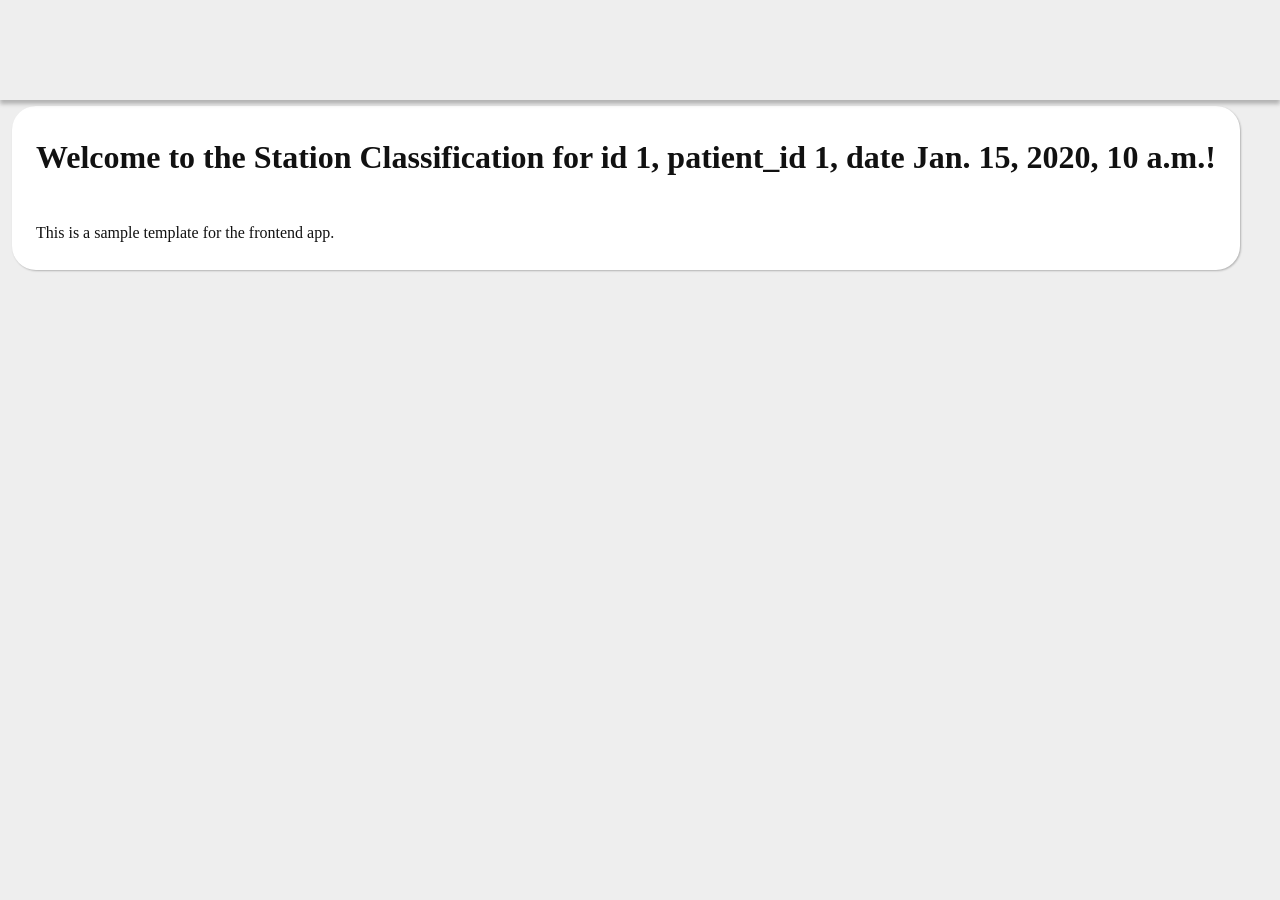
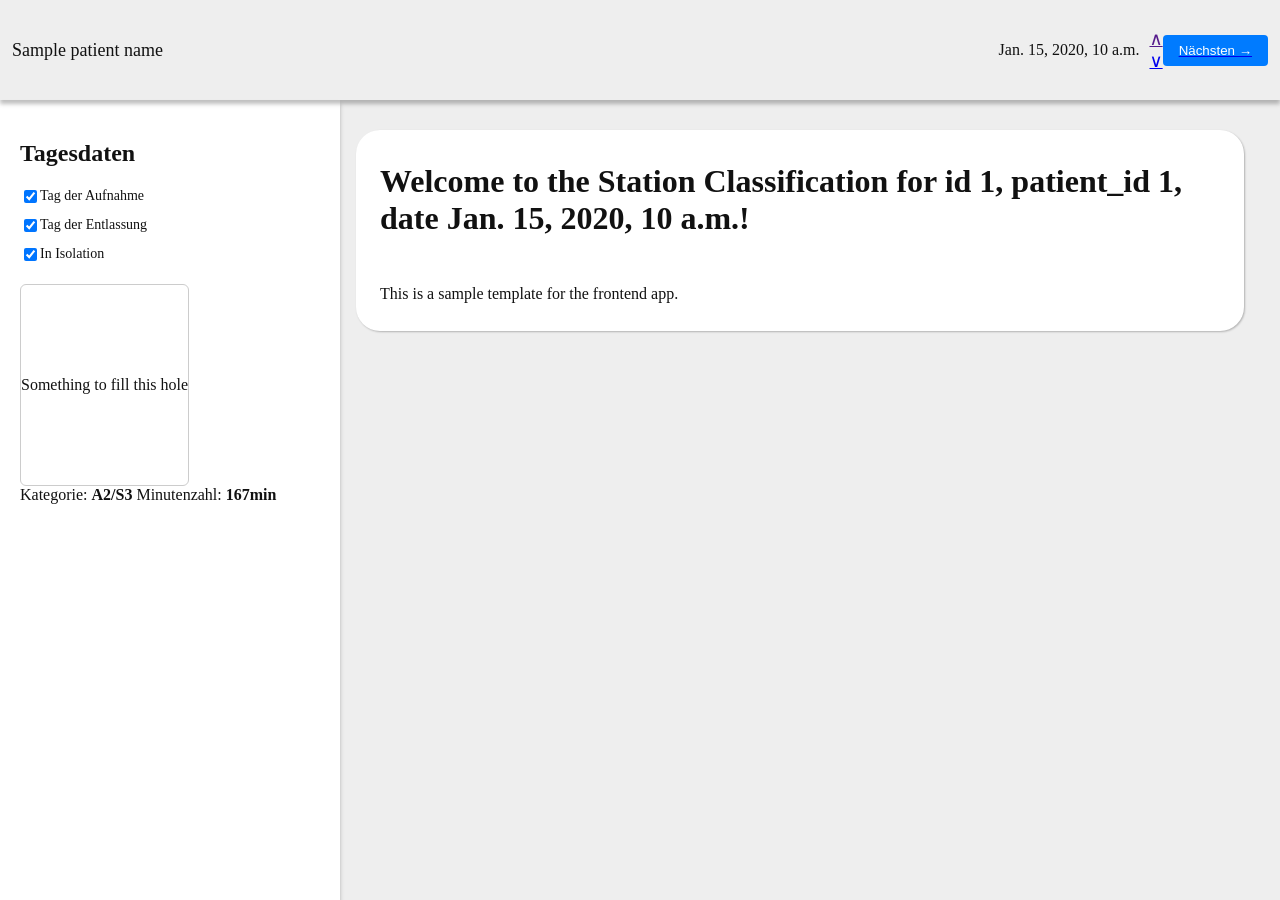
Before and after one commit to aalhousse/medical-staff-assessment, a Django app: template frontend/templates/frontend/classification.html in a window 1280 px wide. Run offline with Django 5.2, Linux system fonts and the light colour scheme; the template is opened without the code that fills it: most values are stand-ins (such as "Sample title", 1, 10 or a date in 2020); parts of the project's set-up code (start-up, migrations or seed data) failed here and were passed over.

Commit message:
Header and sidebar for classification view

```diff
--- a/frontend/static/frontend/css/style.css
+++ b/frontend/static/frontend/css/style.css
@@ -50,6 +50,53 @@ header {
   box-sizing: border-box;
 }
 
+header .left-section h1 {
+  margin: 0;
+  font-size: 18px;
+  font-weight: 400;
+}
+
+header .right-section {
+  display: flex;
+  align-items: center;
+  margin-left: auto;
+}
+
+header .right-section span {
+  margin: 0 10px;
+  font-size: 16px;
+}
+header .arrows-container {
+  display: flex;
+  flex-direction: column; /* Stack arrows vertically */
+  justify-content: center;
+  align-items: center; /* Center the arrows */
+}
+header .arrow {
+  background-color: transparent;
+  border: none;
+  font-size: 18px;
+  cursor: pointer;
+}
+
+header .arrow:hover {
+  color: #007bff;
+}
+
+header .next-button {
+ background-color: #007bff;
+            color: white;
+            border: none;
+            padding: 8px 16px;
+            border-radius: 4px;
+            cursor: pointer;
+}
+
+header .next-button:hover {
+  background: var(--primary-70);
+}
+
+/* Sidebar */
 aside {
   align-self: stretch;
   width: 300px;
@@ -61,8 +108,21 @@ aside {
   align-items: flex-start;
   display: inline-flex;
   z-index: 0;
+  position: fixed;
+  top: 100px; /* Positioned below the header */
+  left: 0;
+  height: calc(100vh - 100px); /* Fill remaining height */
+  padding: 20px;
 }
-
+.box {
+            border: 1px solid #ccc;
+            border-radius: 6px;
+            height: 200px;
+            display: flex;
+            align-items: center;
+            justify-content: center;
+            margin-top: 20px;
+        }
 .aside-item {
   background: var(--container);
   padding: 8px 12px;
@@ -81,10 +141,12 @@ aside {
   text-decoration: none;
   color: inherit;
 }
+
 .active-link {
-   background: var(--primary-50);
+  background: var(--primary-50);
 }
 
+/* Main Content Area */
 main {
   flex: 1;
   padding: 24px;
@@ -92,8 +154,19 @@ main {
   gap: 24px;
   display: flex;
   flex-wrap: wrap;
+  margin-left: 320px; /* Sidebar width */
+}
+.checkbox-group {
+  display: flex;
+  flex-direction: column; /* Stack items vertically */
+  gap: 10px; /* Add spacing between checkboxes */
 }
 
+.checkbox-group label {
+  display: flex;
+  align-items: center; /* Align checkbox and label text */
+  font-size: 14px; /* Adjust font size if necessary */
+}
 button {
   padding: 12px 16px;
   background: var(--primary-50);
--- a/frontend/templates/frontend/classification.html
+++ b/frontend/templates/frontend/classification.html
@@ -1,15 +1,71 @@
-{% extends 'frontend/base.html'%}
+{% extends 'frontend/base.html' %}
 
-{% block title %}Classification{% endblock %}
+{% block title %}Station Classification{% endblock %}
 
 {% block header %}
 <header>
+    <!-- Left Section: Patient Name -->
+    <div class="left-section">
+        <h1>{{ patient_name }}</h1>
+    </div>
+
+    <!-- Right Section: Date Navigation + Nächsten Button -->
+    <div class="right-section">
+
+
+        <!-- Display Date -->
+        <span>{{ date }}</span>
+
+        <!-- Arrows container to stack the arrows vertically -->
+        <div class="arrows-container">
+            <a href="{{ previous_date_url }}" class="arrow">∧</a>
+            <a href="{{ next_date_url }}" class="arrow">∨</a>
+        </div>
+
+        <!-- Nächsten Button -->
+        <a href="{{ next_patient_url }}">
+            <button class="next-button">Nächsten →</button>
+        </a>
+    </div>
 </header>
 {% endblock %}
 
 {% block content %}
-<div class="card" style="margin: 6px 12px">
-    <h1>Welcome to the Station Classification for id {{id}}, patient_id {{patient_id}}, date {{date}}!</h1>
-    <p>This is a sample template for the frontend app.</p>
-</div>
+<main>
+    <!-- Sidebar Section -->
+    <aside class="sidebar">
+        <h2>Tagesdaten</h2>
+        <div class="checkbox-group">
+            <label>
+                <input type="checkbox" checked>
+                Tag der Aufnahme
+            </label>
+            <label>
+                <input type="checkbox" checked>
+                Tag der Entlassung
+            </label>
+            <label>
+                <input type="checkbox" checked>
+                In Isolation
+            </label>
+        </div>
+
+        <div class="box">
+            <p>Something to fill this hole</p>
+        </div>
+
+        <div class="result">
+            <span>Kategorie: <strong>A2/S3</strong></span>
+            <span>Minutenzahl: <strong>167min</strong></span>
+        </div>
+    </aside>
+
+    <!-- Main Content Section -->
+    <div class="content-box">
+        <div class="card" style="margin: 6px 12px">
+            <h1>Welcome to the Station Classification for id {{ id }}, patient_id {{ patient_id }}, date {{ date }}!</h1>
+            <p>This is a sample template for the frontend app.</p>
+        </div>
+    </div>
+</main>
 {% endblock %}
```
Also changed, not shown: frontend/views.py (+15 -2 lines).
